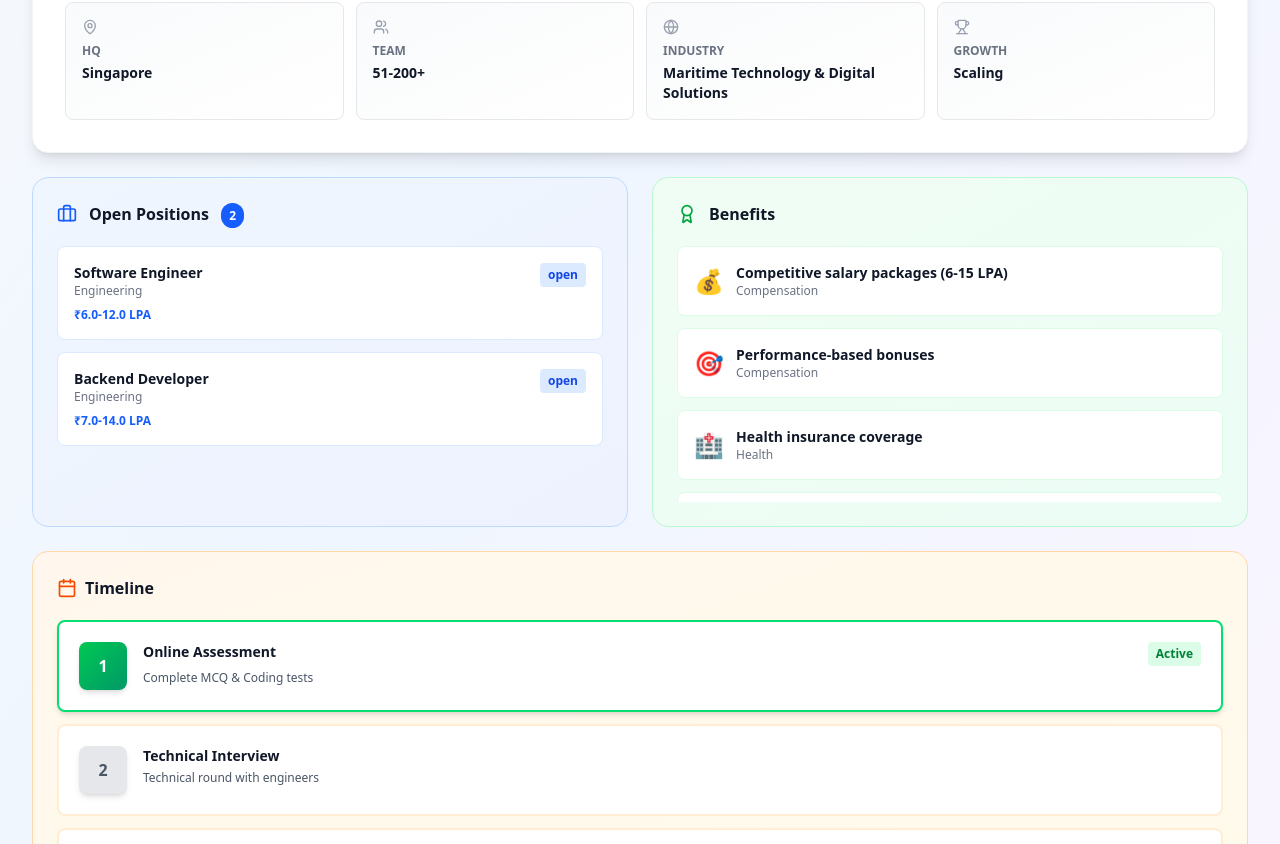
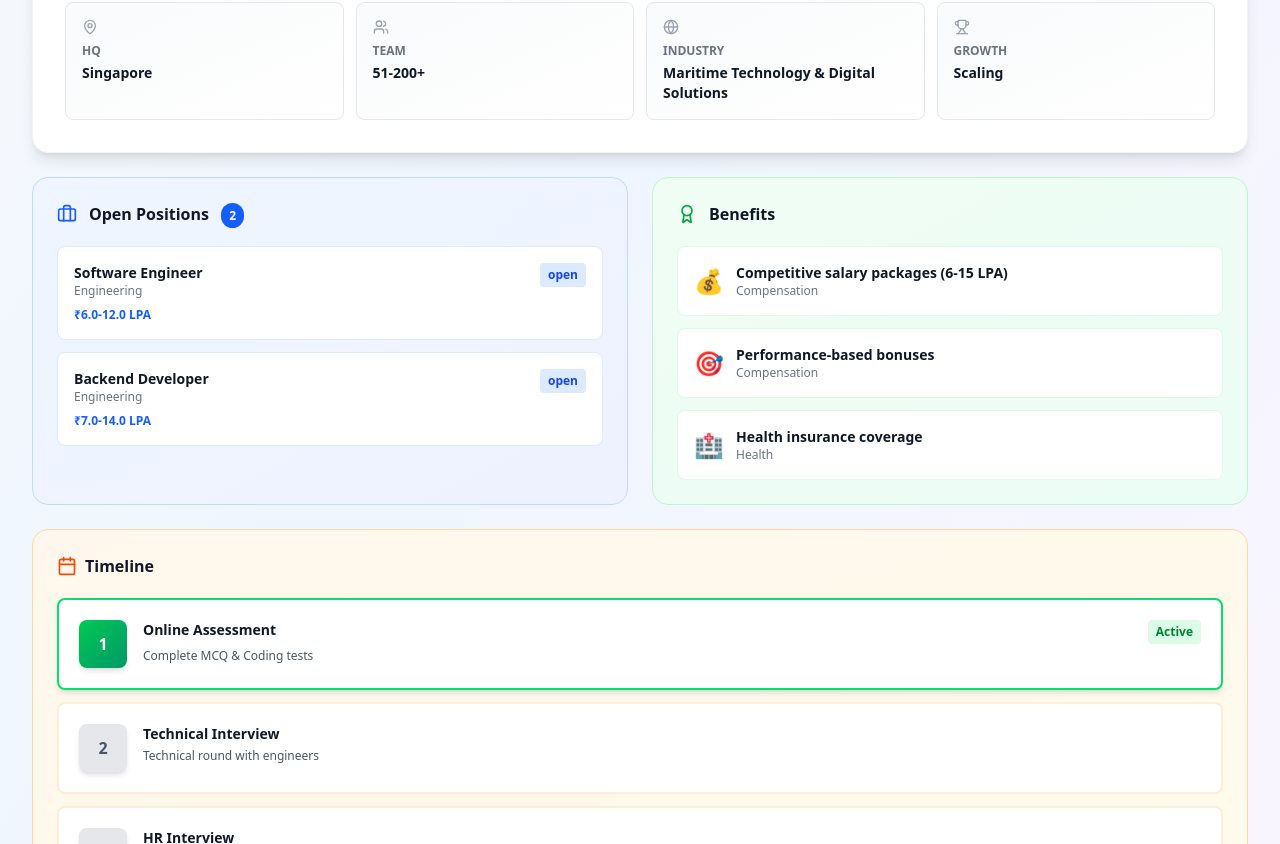
Before and after one commit to bendredigvijay/frontend-hr-portal, a React (Vite) app: page / in a window 1280 px wide. Shown: the part 872-1716 px from the top of the page. Built offline with nearby package versions, Linux system fonts and the light colour scheme.

Commit message:
Update company name in DashboardTab and adjust total tests in StudentDashboard

```diff
--- a/src/dashboard/DashboardComponents.tsx
+++ b/src/dashboard/DashboardComponents.tsx
@@ -79,7 +79,7 @@
               <Building2 className="h-6 w-6 text-white" />
             </div>
             <div>
-              <h3 className="text-xl font-bold text-white">Company</h3>
+              <h3 className="text-xl font-bold text-white">Smart Ship Hub</h3>
               <p className="text-xs text-gray-300">Meet your future employer</p>
             </div>
           </div>
--- a/src/dashboard/StudentDashboard.tsx
+++ b/src/dashboard/StudentDashboard.tsx
@@ -99,7 +99,7 @@
       setStats({
         testsCompleted: 0,
         averageScore: 0,
-        totalTests: 2,
+        totalTests: 1,
         rank: 0
       });
       setLoading(false);
--- a/src/dashboard/companyConfig.json
+++ b/src/dashboard/companyConfig.json
@@ -85,46 +85,6 @@
       "description": "Comprehensive medical insurance for employee and family",
       "icon": "🏥",
       "priority": 3
-    },
-    {
-      "id": "benefit_004",
-      "category": "Work-Life",
-      "title": "Work from home flexibility",
-      "description": "Hybrid work model with flexible remote work options",
-      "icon": "🏠",
-      "priority": 4
-    },
-    {
-      "id": "benefit_005",
-      "category": "Growth",
-      "title": "Learning & development programs",
-      "description": "Sponsored certifications, training programs, and conference attendance",
-      "icon": "📚",
-      "priority": 5
-    },
-    {
-      "id": "benefit_006",
-      "category": "Career",
-      "title": "International project exposure",
-      "description": "Opportunity to work on global projects with international clients",
-      "icon": "🌍",
-      "priority": 6
-    },
-    {
-      "id": "benefit_007",
-      "category": "Workplace",
-      "title": "Modern office facilities",
-      "description": "State-of-the-art office with recreational facilities",
-      "icon": "🏢",
-      "priority": 7
-    },
-    {
-      "id": "benefit_008",
-      "category": "Time-off",
-      "title": "Generous leave policy",
-      "description": "25 days annual leave plus public holidays and sick leave",
-      "icon": "🌴",
-      "priority": 8
     }
   ],
   "campusDriveTimeline": [
@@ -203,7 +163,7 @@
       },
       "coding": {
         "duration": 60,
-        "totalQuestions": 2,
+        "totalQuestions": 1,
         "languages": ["JavaScript", "Python", "Java", "C++"],
         "passingCriteria": "At least 1 problem solved correctly"
       }
```
